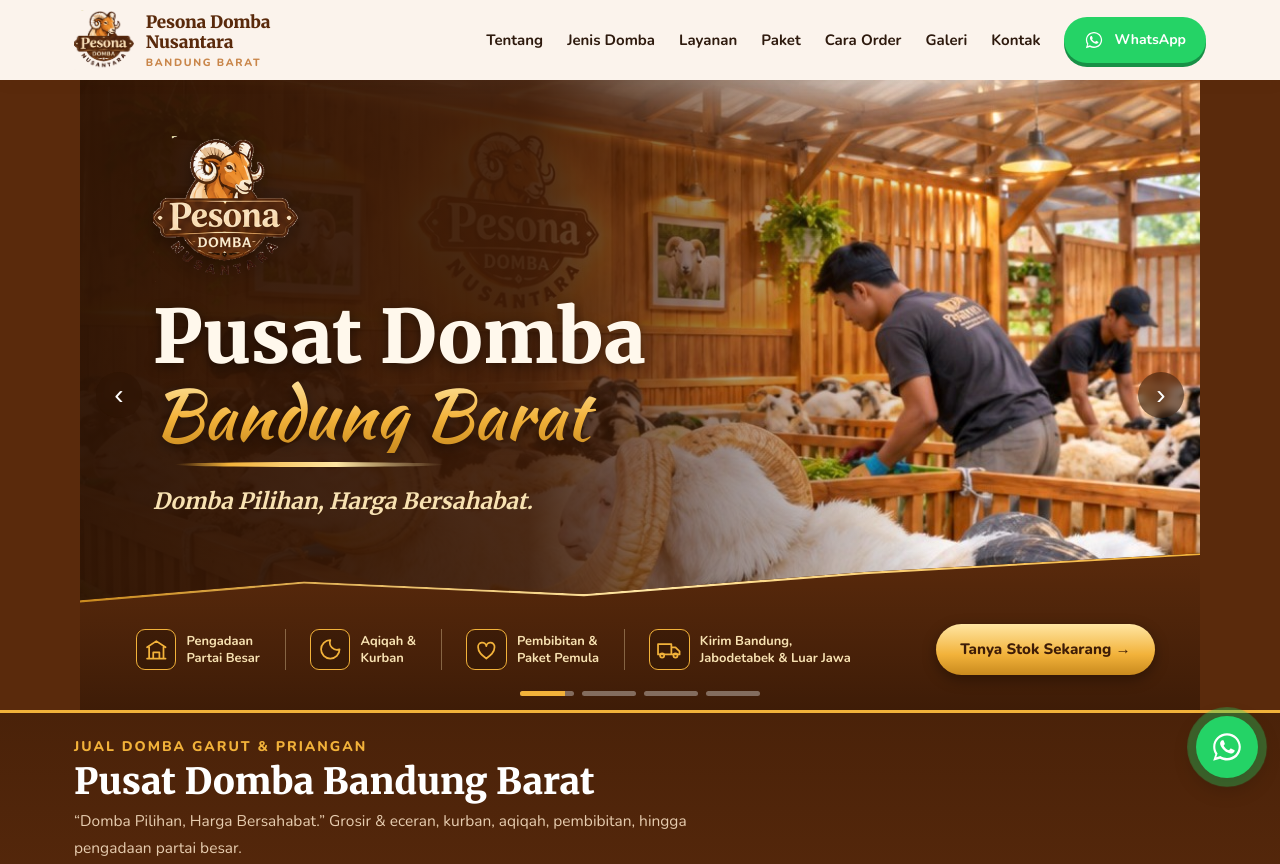
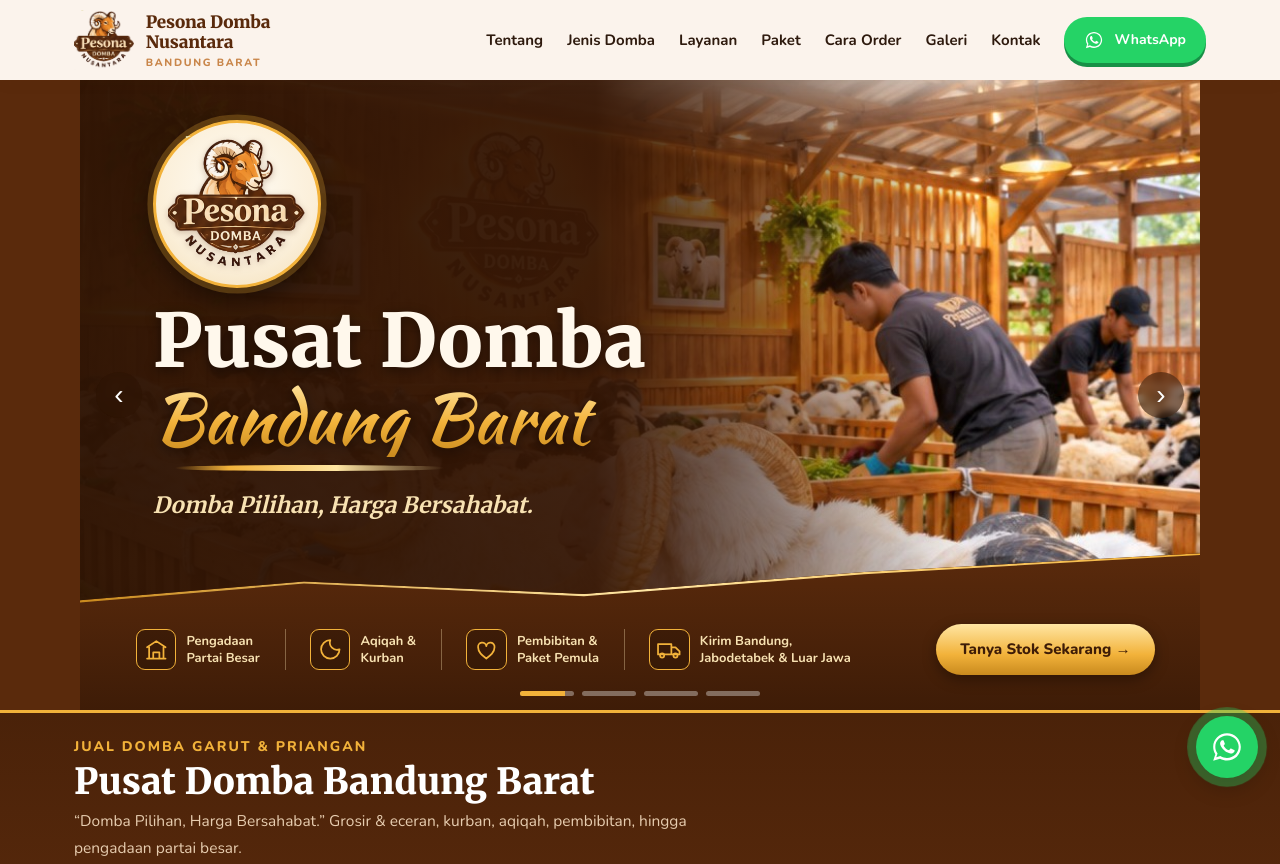
Before and after one commit to okecit/pesonadombanusantara, a plain HTML site: page index.html in a window 1280 px wide. Shown: the top 864 px of the page. Drawn offline with nearby package versions, Linux system fonts and the light colour scheme.

Commit message:
Hero slide 1: logo di lencana krem-emas agar terlihat

```diff
--- a/index.html
+++ b/index.html
@@ -211,9 +211,9 @@
   .hs{container-type:inline-size}
   .hs-layanan{background:#2E1404;color:#fff;overflow:hidden}
   .hs-layanan .hl-bg{position:absolute;inset:0;width:100%;height:100%;object-fit:cover;object-position:70% 50%}
-  .hs-layanan::before{content:"";position:absolute;inset:0;z-index:1;background:linear-gradient(90deg,rgba(46,20,4,.97) 0%,rgba(60,26,6,.92) 40%,rgba(60,26,6,.45) 58%,rgba(0,0,0,0) 78%)}
-  .hl-isi{position:absolute;z-index:2;left:6.5cqw;top:5cqw;width:46cqw}
-  .hs-slide .hl-logo{width:13cqw;height:auto;object-fit:contain;display:block;margin-bottom:1.6cqw;filter:drop-shadow(0 .4cqw .8cqw rgba(0,0,0,.4))}
+  .hs-layanan::before{content:"";position:absolute;inset:0;z-index:1;background:linear-gradient(90deg,rgba(46,20,4,.97) 0%,rgba(52,22,5,.95) 46%,rgba(60,26,6,.6) 60%,rgba(0,0,0,0) 80%)}
+  .hl-isi{position:absolute;z-index:2;left:6.5cqw;top:3.6cqw;width:46cqw}
+  .hl-lencana{width:15cqw;height:15cqw;border-radius:50%;display:grid;place-items:center;margin-bottom:1.4cqw;background:radial-gradient(circle at 50% 40%,#FFFCF5 0%,#FBEFD9 62%,#F2DDB4 100%);border:.35cqw solid #F2B23A;box-shadow:0 0 0 .5cqw rgba(242,178,58,.25),0 1cqw 2.4cqw rgba(0,0,0,.5)} .hs-slide .hl-logo{width:12.2cqw;height:auto;object-fit:contain;display:block;filter:drop-shadow(0 .2cqw .3cqw rgba(90,42,12,.25))}
   .hl-judul{font-family:"Merriweather",serif;font-weight:900;font-size:6.6cqw;line-height:1;color:#FFF8EC;text-shadow:0 .3cqw 1cqw rgba(0,0,0,.45)}
   .hl-skrip{font-size:6.2cqw;line-height:1.1;margin-top:.2cqw;background:linear-gradient(180deg,#FFE6A3 0%,#F2B23A 55%,#C98A1E 100%);-webkit-background-clip:text;background-clip:text;color:transparent;filter:drop-shadow(0 .3cqw .5cqw rgba(0,0,0,.45))}
   .hl-garis{width:24cqw;height:.45cqw;margin:.8cqw 0 1.4cqw 2cqw;border-radius:50%;background:linear-gradient(90deg,transparent,#F2B23A 20%,#FFE6A3 60%,transparent)}
@@ -428,7 +428,7 @@
     <div class="hs-slide hs-layanan aktif">
       <img class="hl-bg" src="img/kandang.jpg" alt="" fetchpriority="high">
       <div class="hl-isi">
-        <img class="hl-logo" src="img/logo.png" alt="Pesona Domba Nusantara">
+        <div class="hl-lencana"><img class="hl-logo" src="img/logo.png" alt="Pesona Domba Nusantara"></div>
         <div class="hl-judul">Pusat Domba</div>
         <div class="hl-skrip kuas">Bandung Barat</div>
         <div class="hl-garis"></div>
```
